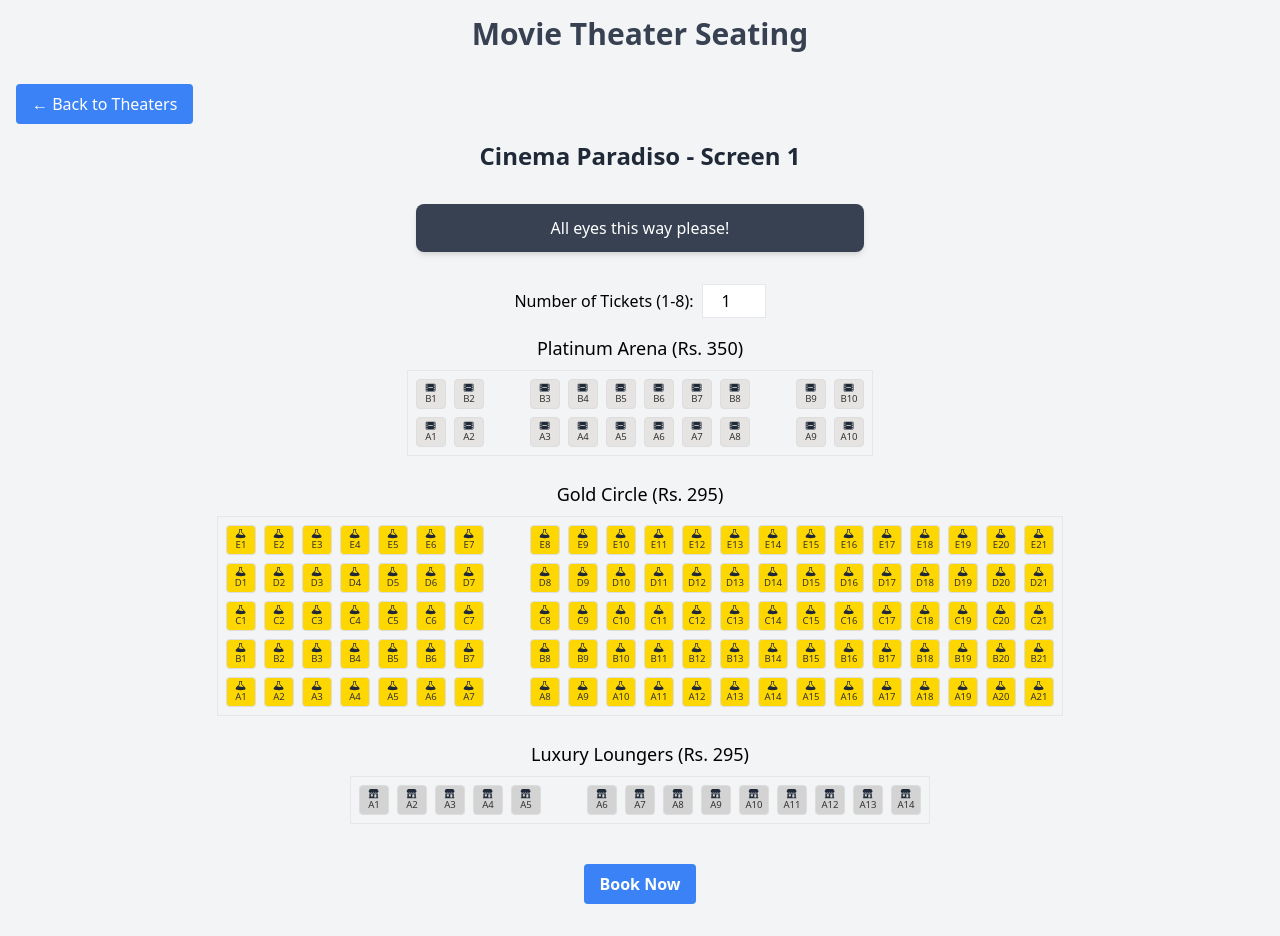
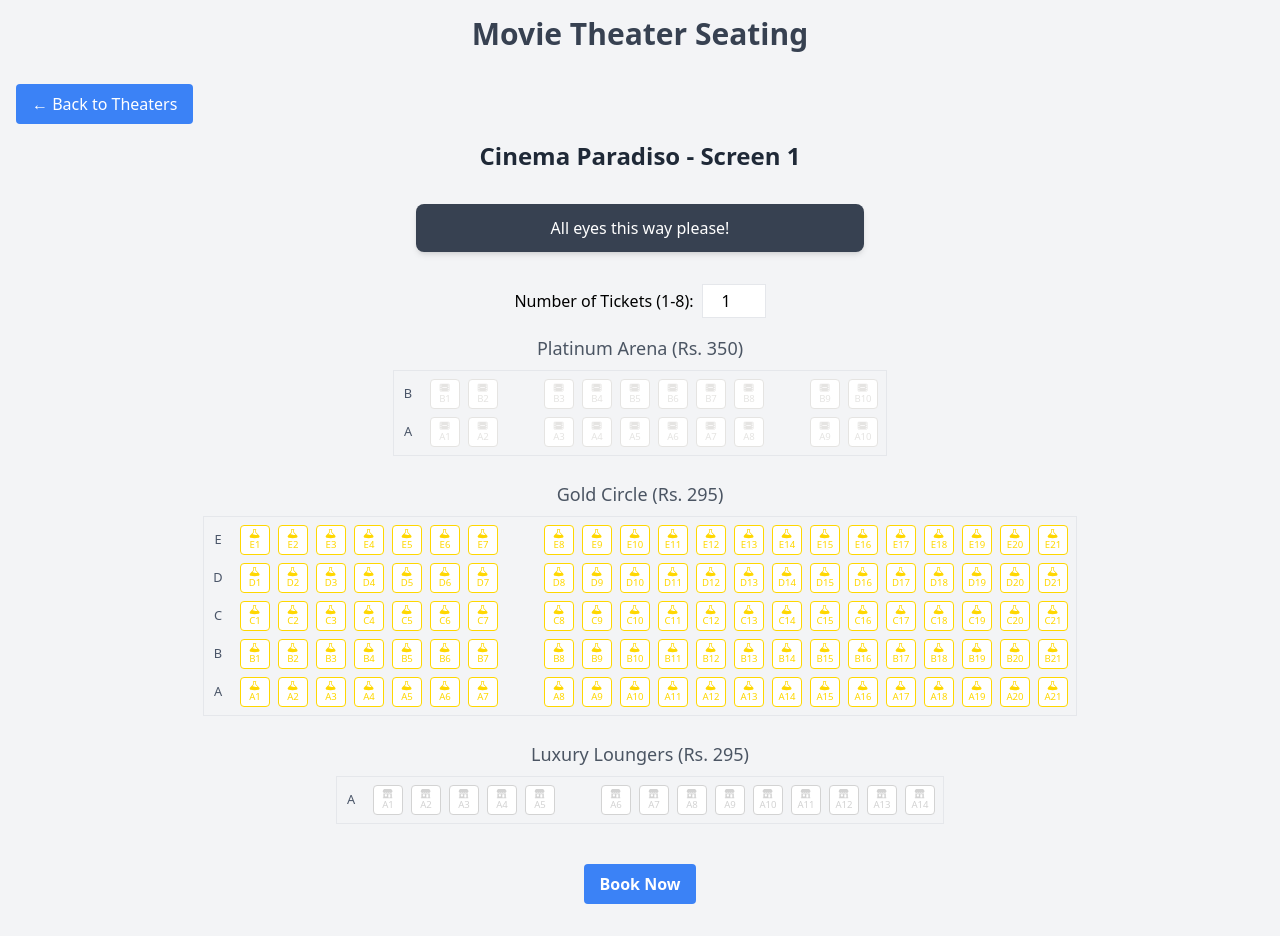
Before and after one commit to harshattray/seat-layout-plug, a React (Vite) app: page / in a window 1280 px wide. Both pictures are taken after a click on the button "Cinema Paradiso - Screen 1". Built offline with nearby package versions, Linux system fonts and the light colour scheme.

Commit message:
feat: seat ui updated | Row name displayed within the section now

```diff
--- a/src/SeatingLayout.tsx
+++ b/src/SeatingLayout.tsx
@@ -173,40 +173,56 @@ const SeatingLayout: React.FC<SeatingLayoutProps> = ({ initialLayoutConfig }) =>
   }
 
   const SeatDisplayComponent: React.FC<SeatProps> = ({ status, icon: Icon, color, onClick, displayLabel }) => {
-    let bgColor = color;
+    const [isHovered, setIsHovered] = useState(false);
+    let bgColor, textColor, borderColor;
+    const seatColor = color; // Original color passed for the seat type
+
     let isGap = !displayLabel;
-
     if (isGap) {
         return <div style={{ width: 30, height: 30, margin: 4 }} />;
     }
 
-    if (status === "booked") bgColor = "#A9A9A9";
-    if (status === "selected") bgColor = "#8FBC8F";
+    if (status === "booked") {
+      bgColor = "#A9A9A9";
+      textColor = "#DDD"; // Lighter text for booked seats
+      borderColor = "#A9A9A9";
+    } else if (status === "selected" || (isHovered && status === "available")) {
+      bgColor = seatColor;
+      textColor = "white";
+      borderColor = seatColor;
+    } else { // Available, not hovered
+      bgColor = "white";
+      textColor = seatColor;
+      borderColor = seatColor;
+    }
 
     const hasIcon = !!Icon;
 
     return (
       <div
         onClick={status !== "booked" ? onClick : undefined}
+        onMouseEnter={() => status === "available" && setIsHovered(true)}
+        onMouseLeave={() => setIsHovered(false)}
         style={{
           width: 30,
           height: 30,
           margin: 4,
           backgroundColor: bgColor,
+          color: textColor, // Applied to text label
+          border: `1.5px solid ${borderColor}`,
           display: "flex",
           flexDirection: 'column',
           justifyContent: hasIcon ? "space-between" : "center",
           alignItems: "center",
           cursor: status !== "booked" ? "pointer" : "not-allowed",
-          border: status === "selected" ? "2px solid #4682B4" : "1px solid #ddd",
           borderRadius: '4px',
           fontSize: hasIcon ? '0.6rem' : '0.75rem',
-          color: status === 'selected' ? 'white' : '#333',
           padding: hasIcon ? '2px 0' : '0',
+          transition: 'background-color 0.2s, color 0.2s, border-color 0.2s', // Smooth transition
         }}
         title={displayLabel}
       >
-        {Icon && <Icon style={{ fontSize: '0.8rem', color: status === 'selected' ? 'white' : '#1f2937' }} />}
+        {Icon && <Icon style={{ fontSize: '0.8rem', color: textColor }} />}
         <div style={{ lineHeight: hasIcon ? '0.8rem' : 'normal' }}>{displayLabel}</div>
       </div>
     );
@@ -298,38 +314,52 @@ const SeatingLayout: React.FC<SeatingLayoutProps> = ({ initialLayoutConfig }) =>
       <div className="w-full flex flex-col items-center">
         {initialLayoutConfig && initialLayoutConfig.sections && initialLayoutConfig.sections.map((section: Section) => (
           <div key={section.id} className="mb-6 flex flex-col items-center w-full">
-            <h2 className="text-lg mb-2">{section.name} (Rs. {initialLayoutConfig.seatTypes[section.seatType]?.price})</h2>
+            <h2 className="text-lg mb-2 text-gray-600">{section.name} (Rs. {initialLayoutConfig.seatTypes[section.seatType]?.price})</h2>
             {/* Container for all visual rows in this section */}
-            <div className="border p-1 inline-block"> {/* p-1 or p-2 for the border spacing */}
-              {Array.from({ length: section.rows }).map((_, rowIndex) => (
-                // Each visual row container
-                <div key={`section-${section.id}-row-${rowIndex}`} className="flex flex-nowrap justify-center">
+            <div className="border p-1 inline-block">
+              {Array.from({ length: section.rows }).map((_, rowIndex) => {
+                const displayRowIdentifier = String.fromCharCode(65 + section.rows - 1 - rowIndex);
+                return (
+                  // Each visual row container, now with row identifier
+                  <div key={`section-${section.id}-row-${rowIndex}`} className="flex flex-nowrap items-center justify-center">
+                    {/* Row Identifier Display */}
+                    <div
+                      style={{
+                        width: 20, // Fixed width for the label
+                        marginRight: 8, // Space between label and first seat
+                        textAlign: 'center',
+                        fontSize: '0.8rem',
+                        color: '#4A5568', // Tailwind gray-600
+                        fontWeight: 'medium'
+                      }}
+                    >
+                      {displayRowIdentifier}
+                    </div>
+                    {/* Seats in the row */}
                     {Array.from({ length: section.cols }).map((_, colIndex) => {
                       const seatKey = `${section.id}-${rowIndex}-${colIndex}`;
                       const { seat, seatType } = getSeatInfo(seatKey);
 
                       if (!seat) {
-                      // This case should be rare if initializeSeats covers all grid cells
-                      // Render a placeholder to maintain grid structure if a seat object is unexpectedly missing
                         return <div key={seatKey} style={{ width: 30, height: 30, margin: 4, visibility: 'hidden' }} />;
                       }
 
-                    // seatType is only relevant if seat.displayLabel is present (i.e., not a gap)
                       const currentSeatType = seat.displayLabel ? seatType : undefined;
 
                       return (
                         <SeatDisplayComponent
-                        key={seatKey} // Key for React's reconciliation
+                          key={seatKey}
                           status={seat.status}
                           icon={currentSeatType?.icon || null}
-                        color={currentSeatType?.color || "transparent"} // Pass transparent for gaps (where currentSeatType is undefined)
+                          color={currentSeatType?.color || "transparent"}
                           onClick={() => toggleSeatStatus(section.id, seat.row, seat.col)}
                           displayLabel={seat.displayLabel}
                         />
                       );
                     })}
                   </div>
-              ))}
+                );
+              })}
             </div>
           </div>
         ))}
```
Lines whose indentation alone changed are shown as unchanged.
